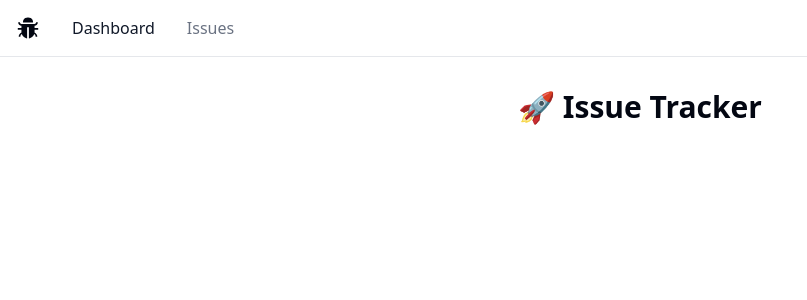
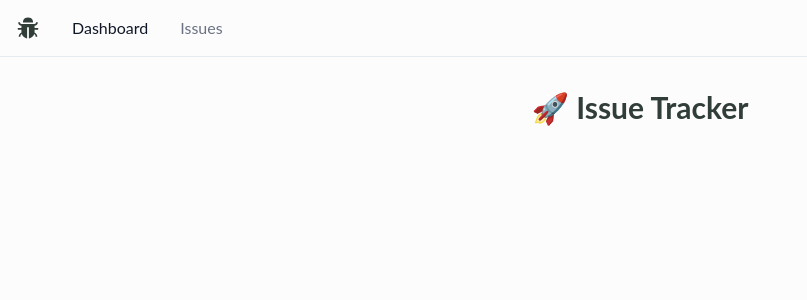
Before and after one commit to JavierTapiaMx/issue-tracker-nextjs, a Next.js app: page / in a window 1280 px wide. Shown: the top 300 px of the page, without its empty margins (0-807 px from the left). Built offline with nearby package versions, Linux system fonts and the light colour scheme.

Commit message:
Update global styles with Shadcn Theme and enhance color variables for improved theming

```diff
--- a/app/globals.css
+++ b/app/globals.css
@@ -43,73 +43,170 @@
   --radius-xl: calc(var(--radius) + 4px);
 }
 
+/* Shadcn Theme Generator */
+/* https://shadcnstudio.com/theme-generator */
+/* Spotify Theme */
 :root {
+  --background: oklch(0.99 0 0);
+  --foreground: oklch(0.35 0.02 165.48);
+  --card: oklch(1 0 0);
+  --card-foreground: oklch(0.35 0.02 165.48);
+  --popover: oklch(1 0 0);
+  --popover-foreground: oklch(0.35 0.02 165.48);
+  --primary: oklch(0.67 0.17 153.85);
+  --primary-foreground: oklch(0.99 0.02 175.22);
+  --secondary: oklch(0.9 0.02 238.66);
+  --secondary-foreground: oklch(0.2 0.02 266.02);
+  --muted: oklch(0.9 0.02 240.73);
+  --muted-foreground: oklch(0.5 0.03 268.53);
+  --accent: oklch(0.9 0.02 240.73);
+  --accent-foreground: oklch(0.35 0.02 165.48);
+  --destructive: oklch(0.61 0.24 20.96);
+  --border: oklch(0.94 0.01 238.46);
+  --input: oklch(0.85 0.02 240.75);
+  --ring: oklch(0.67 0.17 153.85);
+  --chart-1: oklch(0.67 0.17 153.85);
+  --chart-2: oklch(0.5 0.1 270.06);
+  --chart-3: oklch(0.72 0.12 201.79);
+  --chart-4: oklch(0.8 0.1 100.65);
+  --chart-5: oklch(0.6 0.15 300.14);
+  --sidebar: oklch(0.98 0.01 238.45);
+  --sidebar-foreground: oklch(0.35 0.02 165.48);
+  --sidebar-primary: oklch(0.67 0.17 153.85);
+  --sidebar-primary-foreground: oklch(0.98 0.01 238.45);
+  --sidebar-accent: oklch(0.9 0.02 240.73);
+  --sidebar-accent-foreground: oklch(0.35 0.02 165.48);
+  --sidebar-border: oklch(0.85 0.02 240.75);
+  --sidebar-ring: oklch(0.67 0.17 153.85);
+
+  --font-sans: Lato, sans-serif;
+  --font-serif:
+    Merriweather, Geist, Geist Fallback, ui-serif, Georgia, Cambria,
+    "Times New Roman", Times, serif;
+  --font-mono:
+    Roboto Mono, Geist Mono, Geist Mono Fallback, ui-monospace, SFMono-Regular,
+    Menlo, Monaco, Consolas, "Liberation Mono", "Courier New", monospace;
+
   --radius: 0.625rem;
-  --background: oklch(1 0 0);
-  --foreground: oklch(0.13 0.028 261.692);
-  --card: oklch(1 0 0);
-  --card-foreground: oklch(0.13 0.028 261.692);
-  --popover: oklch(1 0 0);
-  --popover-foreground: oklch(0.13 0.028 261.692);
-  --primary: oklch(0.21 0.034 264.665);
-  --primary-foreground: oklch(0.985 0.002 247.839);
-  --secondary: oklch(0.967 0.003 264.542);
-  --secondary-foreground: oklch(0.21 0.034 264.665);
-  --muted: oklch(0.967 0.003 264.542);
-  --muted-foreground: oklch(0.551 0.027 264.364);
-  --accent: oklch(0.967 0.003 264.542);
-  --accent-foreground: oklch(0.21 0.034 264.665);
-  --destructive: oklch(0.577 0.245 27.325);
-  --border: oklch(0.928 0.006 264.531);
-  --input: oklch(0.928 0.006 264.531);
-  --ring: oklch(0.707 0.022 261.325);
-  --chart-1: oklch(0.646 0.222 41.116);
-  --chart-2: oklch(0.6 0.118 184.704);
-  --chart-3: oklch(0.398 0.07 227.392);
-  --chart-4: oklch(0.828 0.189 84.429);
-  --chart-5: oklch(0.769 0.188 70.08);
-  --sidebar: oklch(0.985 0.002 247.839);
-  --sidebar-foreground: oklch(0.13 0.028 261.692);
-  --sidebar-primary: oklch(0.21 0.034 264.665);
-  --sidebar-primary-foreground: oklch(0.985 0.002 247.839);
-  --sidebar-accent: oklch(0.967 0.003 264.542);
-  --sidebar-accent-foreground: oklch(0.21 0.034 264.665);
-  --sidebar-border: oklch(0.928 0.006 264.531);
-  --sidebar-ring: oklch(0.707 0.022 261.325);
+
+  --shadow-2xs: 0px 1px 3px 0px oklch(0.35 0.05 163.02 / 0.02);
+  --shadow-xs: 0px 1px 3px 0px oklch(0.35 0.05 163.02 / 0.02);
+  --shadow-sm:
+    0px 1px 3px 0px oklch(0.35 0.05 163.02 / 0.04),
+    0px 1px 2px -1px oklch(0.35 0.05 163.02 / 0.04);
+  --shadow:
+    0px 1px 3px 0px oklch(0.35 0.05 163.02 / 0.04),
+    0px 1px 2px -1px oklch(0.35 0.05 163.02 / 0.04);
+  --shadow-md:
+    0px 1px 3px 0px oklch(0.35 0.05 163.02 / 0.04),
+    0px 2px 4px -1px oklch(0.35 0.05 163.02 / 0.04);
+  --shadow-lg:
+    0px 1px 3px 0px oklch(0.35 0.05 163.02 / 0.04),
+    0px 4px 6px -1px oklch(0.35 0.05 163.02 / 0.04);
+  --shadow-xl:
+    0px 1px 3px 0px oklch(0.35 0.05 163.02 / 0.04),
+    0px 8px 10px -1px oklch(0.35 0.05 163.02 / 0.04);
+  --shadow-2xl: 0px 1px 3px 0px oklch(0.35 0.05 163.02 / 0.1);
 }
 
 .dark {
-  --background: oklch(0.13 0.028 261.692);
-  --foreground: oklch(0.985 0.002 247.839);
-  --card: oklch(0.21 0.034 264.665);
-  --card-foreground: oklch(0.985 0.002 247.839);
-  --popover: oklch(0.21 0.034 264.665);
-  --popover-foreground: oklch(0.985 0.002 247.839);
-  --primary: oklch(0.928 0.006 264.531);
-  --primary-foreground: oklch(0.21 0.034 264.665);
-  --secondary: oklch(0.278 0.033 256.848);
-  --secondary-foreground: oklch(0.985 0.002 247.839);
-  --muted: oklch(0.278 0.033 256.848);
-  --muted-foreground: oklch(0.707 0.022 261.325);
-  --accent: oklch(0.278 0.033 256.848);
-  --accent-foreground: oklch(0.985 0.002 247.839);
-  --destructive: oklch(0.704 0.191 22.216);
-  --border: oklch(1 0 0 / 10%);
-  --input: oklch(1 0 0 / 15%);
-  --ring: oklch(0.551 0.027 264.364);
-  --chart-1: oklch(0.488 0.243 264.376);
-  --chart-2: oklch(0.696 0.17 162.48);
-  --chart-3: oklch(0.769 0.188 70.08);
-  --chart-4: oklch(0.627 0.265 303.9);
-  --chart-5: oklch(0.645 0.246 16.439);
-  --sidebar: oklch(0.21 0.034 264.665);
-  --sidebar-foreground: oklch(0.985 0.002 247.839);
-  --sidebar-primary: oklch(0.488 0.243 264.376);
-  --sidebar-primary-foreground: oklch(0.985 0.002 247.839);
-  --sidebar-accent: oklch(0.278 0.033 256.848);
-  --sidebar-accent-foreground: oklch(0.985 0.002 247.839);
-  --sidebar-border: oklch(1 0 0 / 10%);
-  --sidebar-ring: oklch(0.551 0.027 264.364);
+  --background: oklch(0.15 0.02 269.18);
+  --foreground: oklch(0.95 0.01 238.46);
+  --card: oklch(0.2 0.02 266.02);
+  --card-foreground: oklch(0.95 0.01 238.46);
+  --popover: oklch(0.2 0.02 266.02);
+  --popover-foreground: oklch(0.95 0.01 238.46);
+  --primary: oklch(0.67 0.17 153.85);
+  --primary-foreground: oklch(0.15 0.02 269.18);
+  --secondary: oklch(0.3 0.03 271.05);
+  --secondary-foreground: oklch(0.95 0.01 238.46);
+  --muted: oklch(0.3 0.03 271.05);
+  --muted-foreground: oklch(0.6 0.03 269.46);
+  --accent: oklch(0.3 0.03 271.05);
+  --accent-foreground: oklch(0.95 0.01 238.46);
+  --destructive: oklch(0.64 0.25 19.69);
+  --border: oklch(0.95 0.01 238.46 / 15%);
+  --input: oklch(0.95 0.01 238.46 / 20%);
+  --ring: oklch(0.67 0.17 153.85);
+  --chart-1: oklch(0.67 0.17 153.85);
+  --chart-2: oklch(0.6 0.1 269.83);
+  --chart-3: oklch(0.72 0.12 201.79);
+  --chart-4: oklch(0.8 0.1 100.65);
+  --chart-5: oklch(0.6 0.15 300.14);
+  --sidebar: oklch(0.2 0.02 266.02);
+  --sidebar-foreground: oklch(0.95 0.01 238.46);
+  --sidebar-primary: oklch(0.67 0.17 153.85);
+  --sidebar-primary-foreground: oklch(0.15 0.02 269.18);
+  --sidebar-accent: oklch(0.3 0.03 271.05);
+  --sidebar-accent-foreground: oklch(0.95 0.01 238.46);
+  --sidebar-border: oklch(0.95 0.01 238.46 / 15%);
+  --sidebar-ring: oklch(0.67 0.17 153.85);
+
+  --shadow-2xs: 0px 1px 2px 0px oklch(0 0 0 / 0.01);
+  --shadow-xs: 0px 1px 2px 0px oklch(0 0 0 / 0.01);
+  --shadow-sm:
+    0px 1px 2px 0px oklch(0 0 0 / 0.01), 0px 1px 2px -1px oklch(0 0 0 / 0.01);
+  --shadow:
+    0px 1px 2px 0px oklch(0 0 0 / 0.01), 0px 1px 2px -1px oklch(0 0 0 / 0.01);
+  --shadow-md:
+    0px 1px 2px 0px oklch(0 0 0 / 0.01), 0px 2px 4px -1px oklch(0 0 0 / 0.01);
+  --shadow-lg:
+    0px 1px 2px 0px oklch(0 0 0 / 0.01), 0px 4px 6px -1px oklch(0 0 0 / 0.01);
+  --shadow-xl:
+    0px 1px 2px 0px oklch(0 0 0 / 0.01), 0px 8px 10px -1px oklch(0 0 0 / 0.01);
+  --shadow-2xl: 0px 1px 2px 0px oklch(0 0 0 / 0.03);
+}
+
+@theme inline {
+  --color-background: var(--background);
+  --color-foreground: var(--foreground);
+  --color-card: var(--card);
+  --color-card-foreground: var(--card-foreground);
+  --color-popover: var(--popover);
+  --color-popover-foreground: var(--popover-foreground);
+  --color-primary: var(--primary);
+  --color-primary-foreground: var(--primary-foreground);
+  --color-secondary: var(--secondary);
+  --color-secondary-foreground: var(--secondary-foreground);
+  --color-muted: var(--muted);
+  --color-muted-foreground: var(--muted-foreground);
+  --color-accent: var(--accent);
+  --color-accent-foreground: var(--accent-foreground);
+  --color-destructive: var(--destructive);
+  --color-border: var(--border);
+  --color-input: var(--input);
+  --color-ring: var(--ring);
+  --color-chart-1: var(--chart-1);
+  --color-chart-2: var(--chart-2);
+  --color-chart-3: var(--chart-3);
+  --color-chart-4: var(--chart-4);
+  --color-chart-5: var(--chart-5);
+  --color-sidebar: var(--sidebar);
+  --color-sidebar-foreground: var(--sidebar-foreground);
+  --color-sidebar-primary: var(--sidebar-primary);
+  --color-sidebar-primary-foreground: var(--sidebar-primary-foreground);
+  --color-sidebar-accent: var(--sidebar-accent);
+  --color-sidebar-accent-foreground: var(--sidebar-accent-foreground);
+  --color-sidebar-border: var(--sidebar-border);
+  --color-sidebar-ring: var(--sidebar-ring);
+
+  --font-sans: var(--font-sans);
+  --font-mono: var(--font-mono);
+  --font-serif: var(--font-serif);
+
+  --radius-sm: calc(var(--radius) - 4px);
+  --radius-md: calc(var(--radius) - 2px);
+  --radius-lg: var(--radius);
+  --radius-xl: calc(var(--radius) + 4px);
+
+  --shadow-2xs: var(--shadow-2xs);
+  --shadow-xs: var(--shadow-xs);
+  --shadow-sm: var(--shadow-sm);
+  --shadow: var(--shadow);
+  --shadow-md: var(--shadow-md);
+  --shadow-lg: var(--shadow-lg);
+  --shadow-xl: var(--shadow-xl);
+  --shadow-2xl: var(--shadow-2xl);
 }
 
 @layer base {
```
